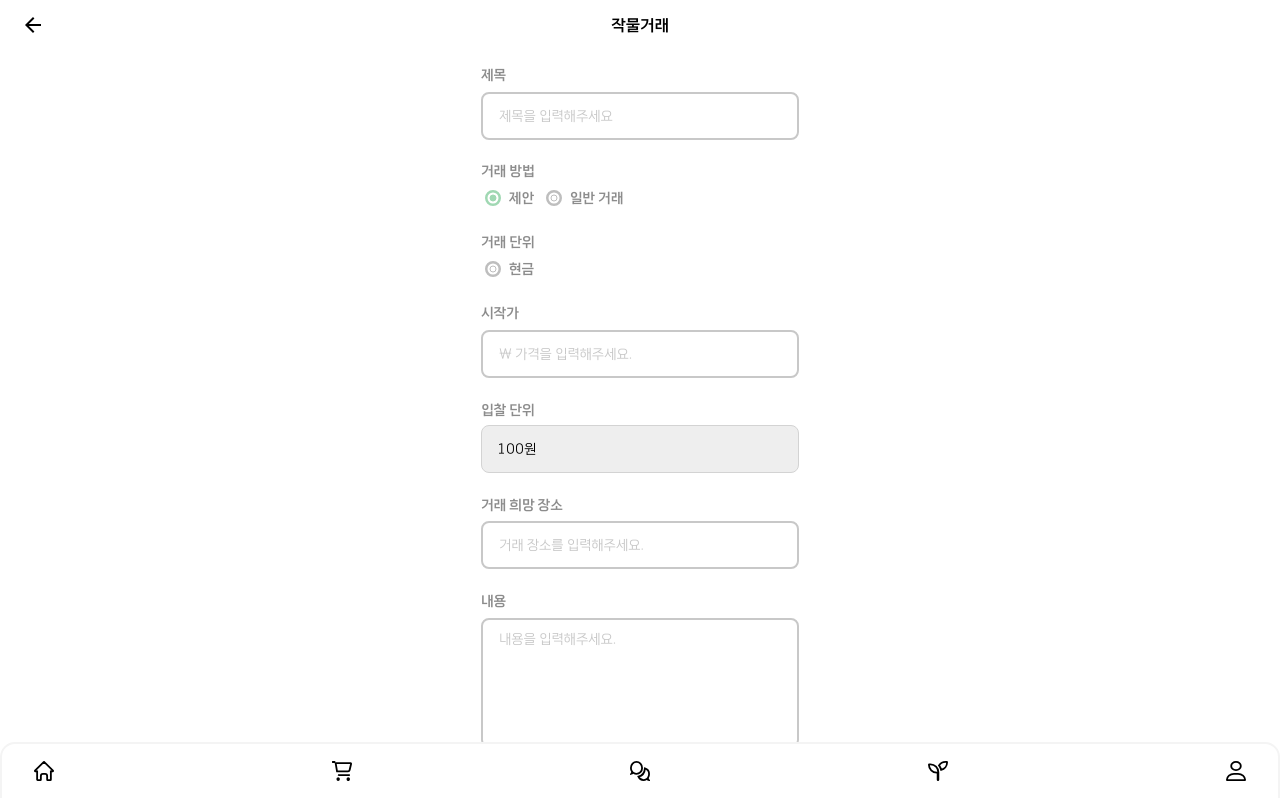
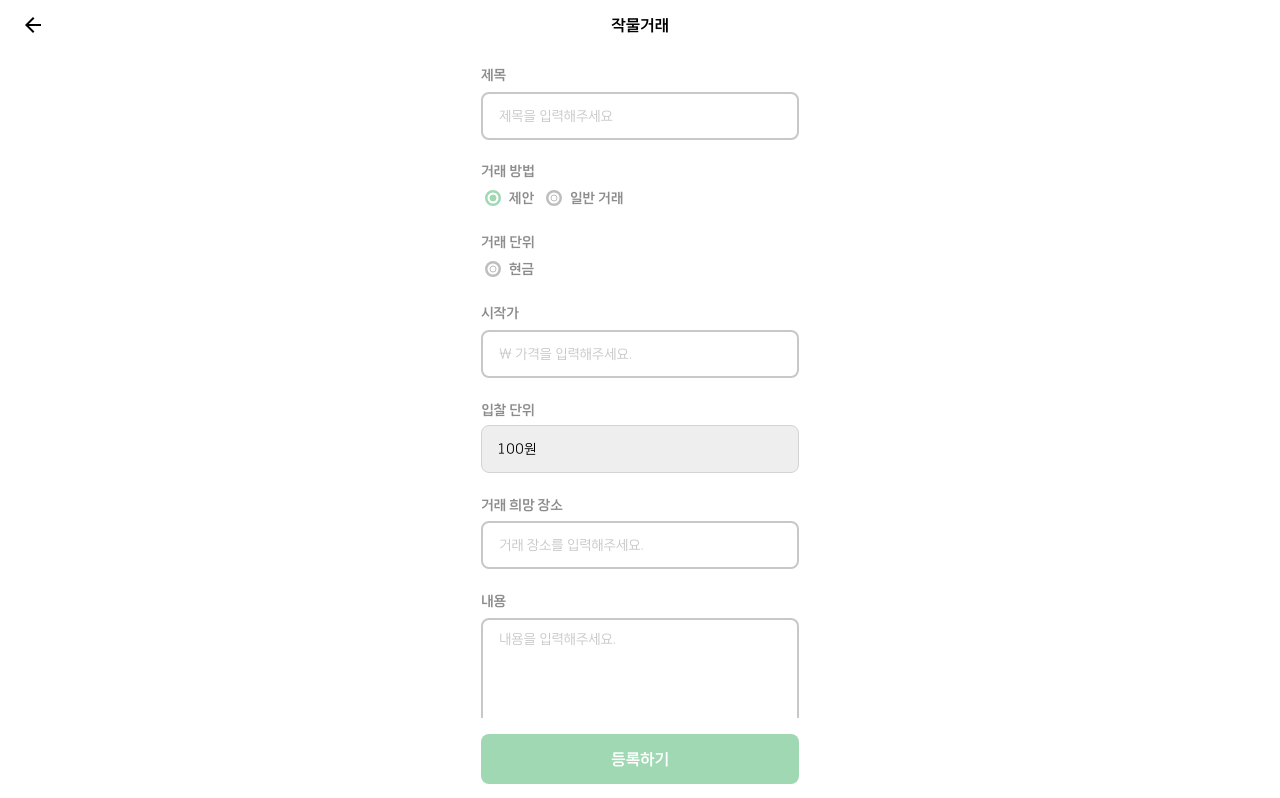
Before and after one commit to makeUgreat/Fullerting, a React (Vite) app in the folder frontend/: page /trade/post in a window 1280 px wide. Shown: the top 798 px of the page. Built offline with nearby package versions, Linux system fonts and the light colour scheme.

Commit message:
[fix] : bottombutton 추가

```diff
--- /dev/null
+++ b/frontend/src/components/common/Layout/TradePostLayout.tsx
@@ -0,0 +1,46 @@
+import styled from "styled-components";
+import { PropsWithChildren } from "react";
+import { Outlet } from "react-router-dom";
+import { NavBar, TopBar } from "../Navigator/navigator";
+import { BottomButton } from "../Button/LargeButton";
+
+const MainBox = styled.main`
+  display: flex;
+  align-items: center;
+  flex-direction: column;
+  height: 100%;
+  width: 100%;
+  padding-top: 3.125rem;
+  padding-bottom: 6rem;
+`;
+
+const InnerBox = styled.div`
+  display: flex;
+  width: 19.875rem;
+  flex-direction: column;
+  justify-content: center;
+  align-items: center;
+  gap: 1.56rem;
+  padding: 1.12rem 0;
+`;
+const handleCheck = () => {};
+const BasicLayout = ({
+  children,
+  title,
+  showEdit,
+}: PropsWithChildren & {
+  title: string;
+  showEdit?: boolean;
+}) => {
+  return (
+    <>
+      <TopBar title={title} showEdit={showEdit} />
+      <MainBox>
+        <InnerBox>{children || <Outlet />}</InnerBox>
+      </MainBox>
+      <BottomButton onClick={handleCheck} text="등록하기" />
+    </>
+  );
+};
+
+export default BasicLayout;
--- a/frontend/src/pages/trade/TradePost.tsx
+++ b/frontend/src/pages/trade/TradePost.tsx
@@ -1,6 +1,6 @@
 import styled from "styled-components";
 import StyledInput from "../../components/common/Input/StyledInput";
-import BasicLayout from "../../components/common/Layout/BasicLayout";
+import TradePostLayout from "../../components/common/Layout/TradePostLayout";
 import useInput from "../../hooks/useInput";
 import NonCheck from "/src/assets/svg/noncheck.svg";
 import Check from "/src/assets/svg/check.svg";
@@ -144,7 +144,7 @@ const TradePost = () => {
           <SelectModal closeModal={closeModal} />
         </SelectBackGround>
       )}
-      <BasicLayout title="작물거래">
+      <TradePostLayout title="작물거래">
         <StyledInput
           label="제목"
           type="text"
@@ -240,7 +240,7 @@ const TradePost = () => {
         <DiaryBox>
           <MultiFileUploadInput />
         </DiaryBox>
-      </BasicLayout>
+      </TradePostLayout>
     </>
   );
 };
```
